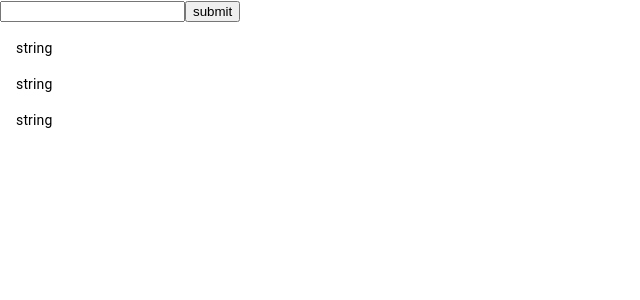
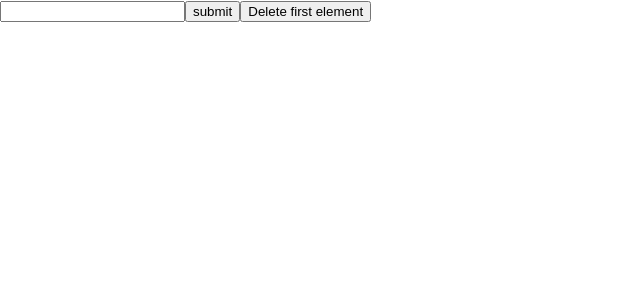
Before and after one commit to ElizPN/todo-list, a React (Create React App) app: page / in a window 1280 px wide. Shown: the top 300 px of the page, without its empty margins (0-640 px from the left). Built offline with nearby package versions, Linux system fonts and the light colour scheme.

Commit message:
remove last element from todo list

```diff
--- a/src/CkeckboxList.tsx
+++ b/src/CkeckboxList.tsx
@@ -12,22 +12,19 @@ import CommentIcon from "@mui/icons-material/Comment";
 export default function CheckboxList() {
   const [checked, setChecked] = useState([0]);
 
-  const [toDolist, setTodolist] = useState<string[]>([
-    "string",
-    "string",
-    "string",
-  ]);
+  const [toDolist, setTodolist] = useState<string[]>([]);
   const [inputValue, setInputValue] = useState("");
-
-  //   const toDoListRender = toDolist.map((item, index) => {
-  //     return <li key={index}>{item}</li>;
-  //   });
 
   function addItemToList(event: any) {
     const newToDoList = toDolist;
     newToDoList.push(inputValue);
     setTodolist([...newToDoList]);
     setInputValue("");
+  }
+
+  function handleRemoveFirstItem(event: any) {
+    const cloneToDoList = [...toDolist];
+    setTodolist(cloneToDoList.slice(0, -1));
   }
 
   //   const handleToggle = (value: number) => () => {
@@ -50,6 +47,7 @@ export default function CheckboxList() {
         onChange={(event) => setInputValue(event.target.value)}
       />
       <button onClick={addItemToList}> submit</button>
+      <button onClick={handleRemoveFirstItem}> Delete first element </button>
 
       <List sx={{ width: "100%", maxWidth: 360, bgcolor: "background.paper" }}>
         {toDolist.map((value, index) => {
```
